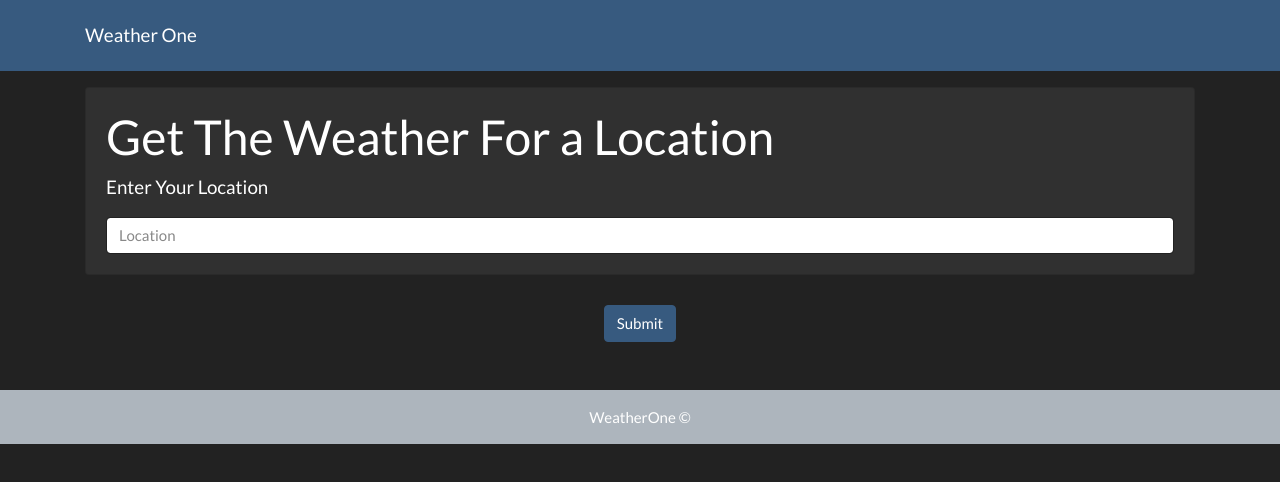
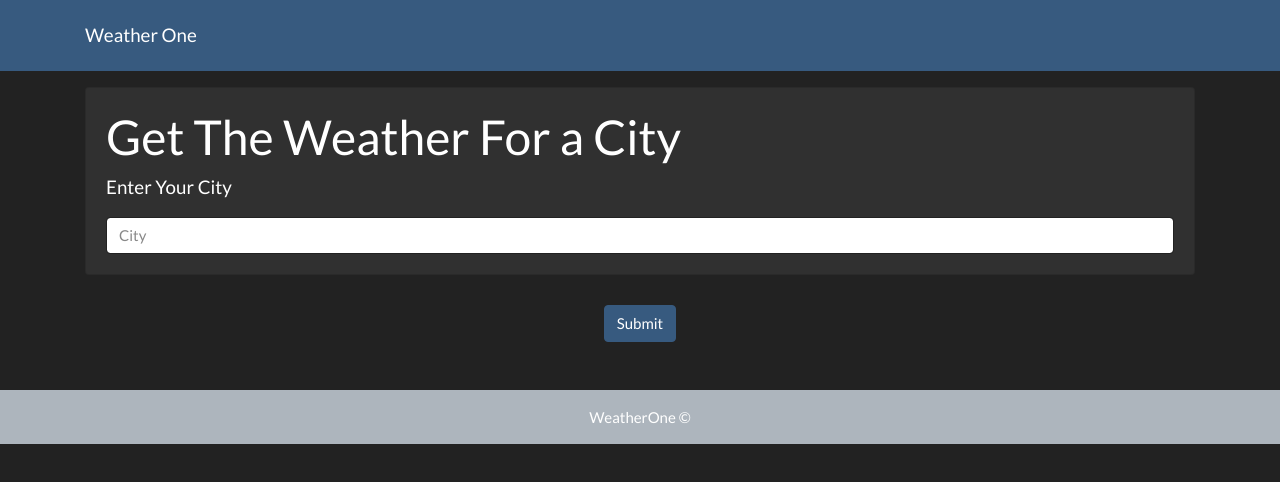
Before and after one commit to jimmymetts/WeatherAppOne, a plain HTML site: page index.html in a window 1280 px wide. Drawn offline with nearby package versions, Linux system fonts and the light colour scheme.

Commit message:
changed location to city

```diff
--- a/index.html
+++ b/index.html
@@ -20,9 +20,9 @@
         </nav>
         <div class="container searchContainer">
             <div class="search card card-body">
-                <h1>Get The Weather For a Location</h1>
-                <p class="lead">Enter Your Location</p>
-                <input type="text" onfocus="this.value=''" id="searchUser" class="form-control" placeholder="Location">
+                <h1>Get The Weather For a City</h1>
+                <p class="lead">Enter Your City</p>
+                <input type="text" onfocus="this.value=''" id="searchUser" class="form-control" placeholder="City">
             </div>
             <br>
             <div id="profile"></div>
```
